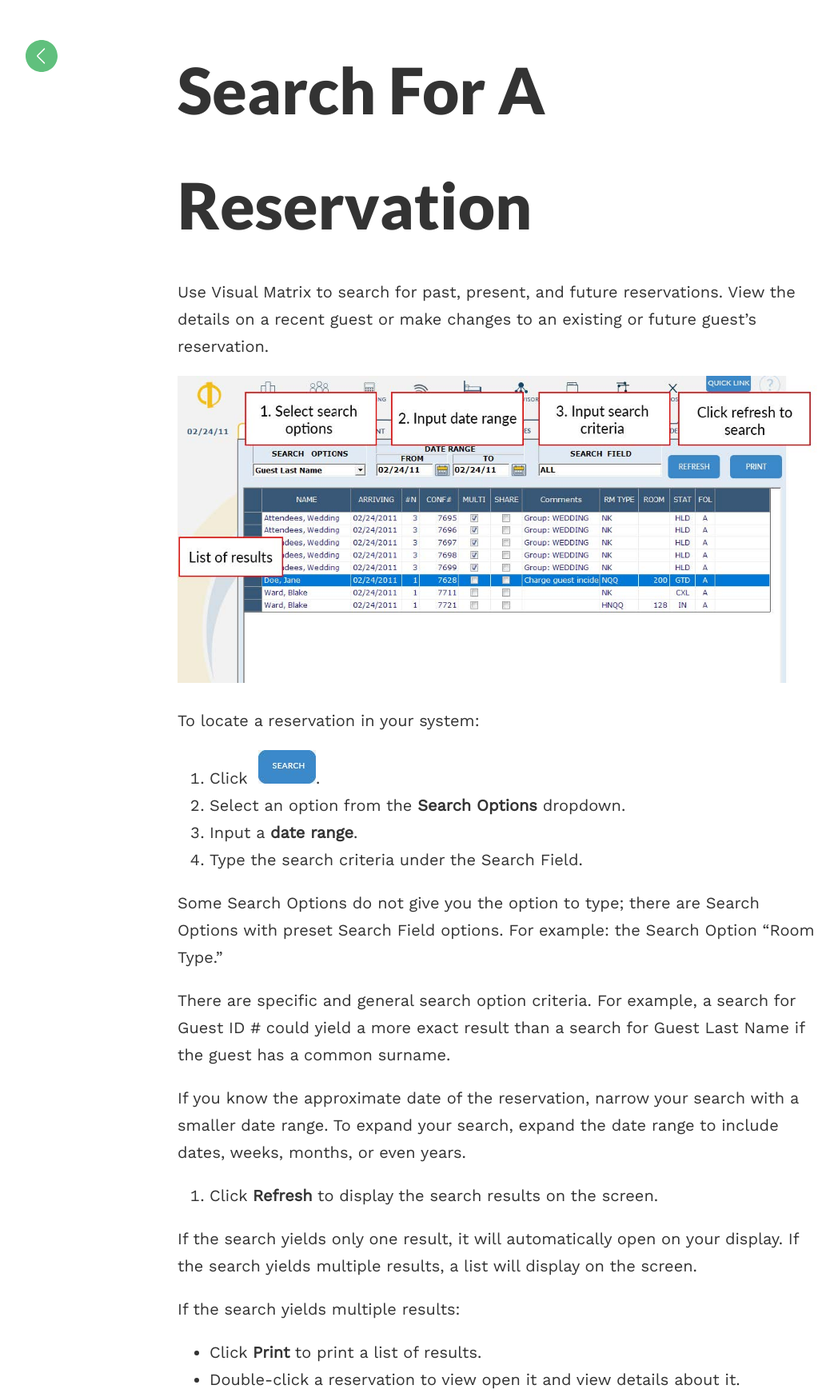
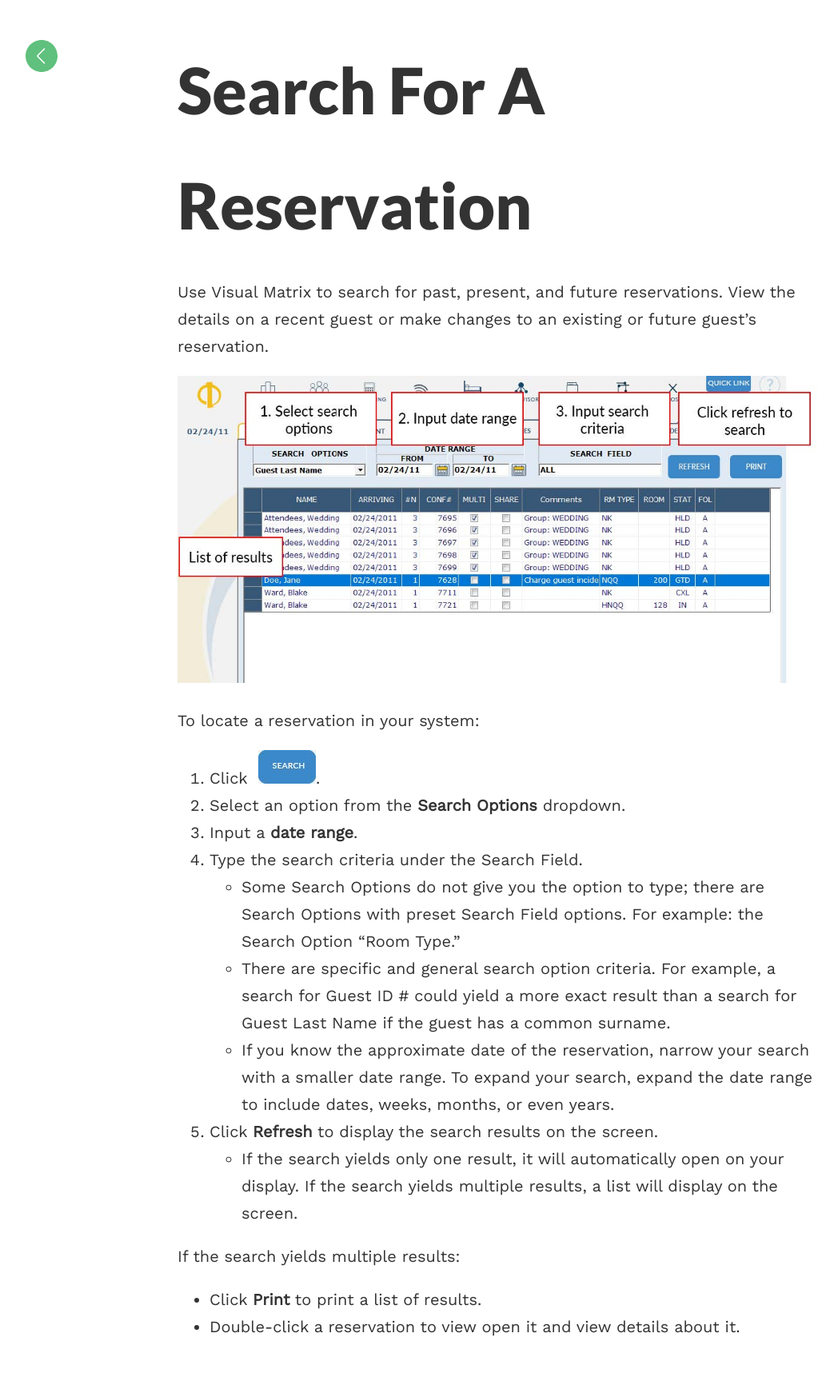
Before and after one commit to blake1ward/portfolio, a Jekyll site: the page built from search-for-res.md, in a window 1280 px wide. Shown: the whole page at 80% size, without its empty margins (18-1066 px from the left). Built offline with Jekyll 4.4.1, drawn with Linux system fonts in a browser that asks for light colours; after the commit the page ends 1676 px from its top, so only the background shows below that.

```diff
--- a/search-for-res.md
+++ b/search-for-res.md
@@ -14,21 +14,16 @@ To locate a reservation in your system:
 2. Select an option from the **Search Options** dropdown.
 3. Input a **date range**.
 4. Type the search criteria under the Search Field.
-
-Some Search Options do not give you the option to type; there are Search Options
+- Some Search Options do not give you the option to type; there are Search Options
 with preset Search Field options. For example: the Search Option “Room Type."
-
-There are specific and general search option criteria. For example, a search for Guest
+- There are specific and general search option criteria. For example, a search for Guest
 ID # could yield a more exact result than a search for Guest Last Name if the guest
 has a common surname.
-
-If you know the approximate date of the reservation, narrow your search with a
+- If you know the approximate date of the reservation, narrow your search with a
 smaller date range. To expand your search, expand the date range to include dates,
 weeks, months, or even years.
-
 5. Click **Refresh** to display the search results on the screen.
-
-If the search yields only one result, it will automatically open on your display. If the
+- If the search yields only one result, it will automatically open on your display. If the
 search yields multiple results, a list will display on the screen.
 
 If the search yields multiple results:
```
